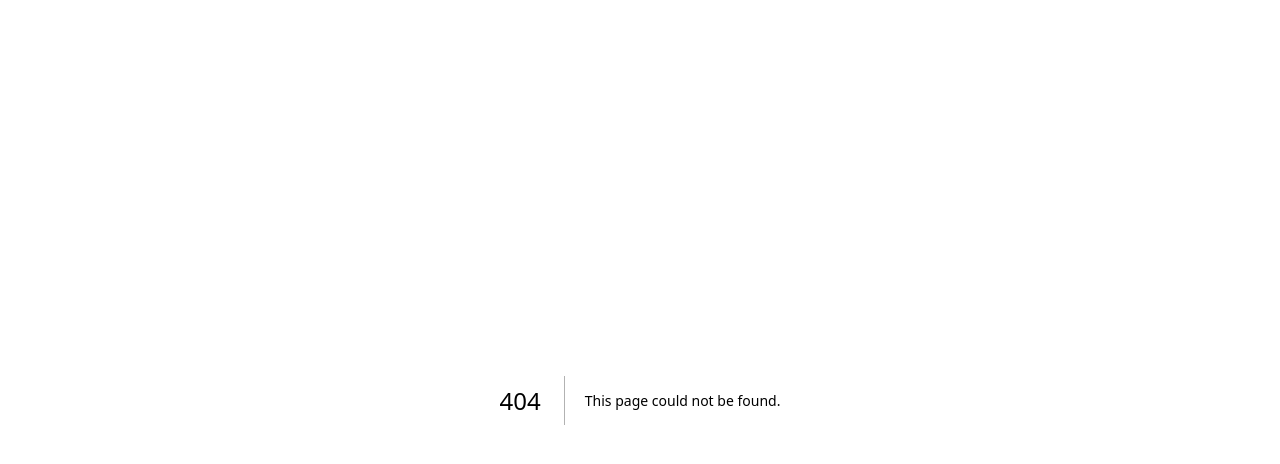
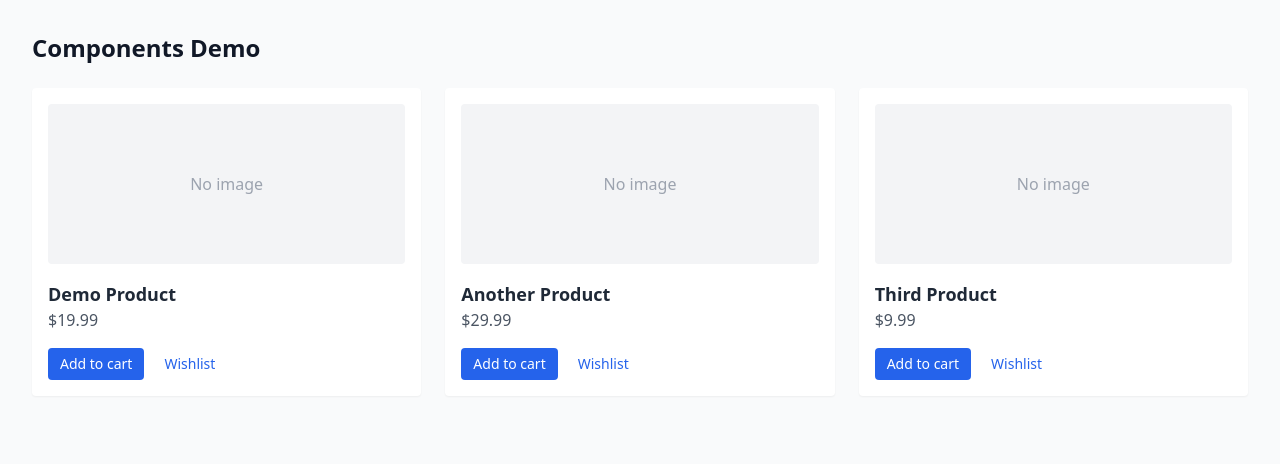
Before and after one commit to portable36/colorcom, a Next.js app in the folder microservices/web-frontend/: page /components-demo in a window 1280 px wide. Before the commit this address had no page. Shown: the top 464 px of the page. Built offline with nearby package versions, Linux system fonts and the light colour scheme.

Commit message:
feat(ui): add basic design system components (Button, Card, ProductCard) and demo

```diff
--- /dev/null
+++ b/microservices/web-frontend/components/Button.tsx
@@ -0,0 +1,33 @@
+import React from 'react'
+
+type ButtonProps = React.ButtonHTMLAttributes<HTMLButtonElement> & {
+  variant?: 'primary' | 'secondary' | 'ghost'
+  size?: 'sm' | 'md' | 'lg'
+}
+
+export const Button: React.FC<ButtonProps> = ({
+  children,
+  variant = 'primary',
+  size = 'md',
+  className = '',
+  ...props
+}) => {
+  const base = 'inline-flex items-center justify-center rounded font-medium focus:outline-none focus-visible:ring-2 focus-visible:ring-offset-2'
+  const variants: Record<string, string> = {
+    primary: 'bg-blue-600 text-white hover:bg-blue-700',
+    secondary: 'bg-gray-200 text-gray-800 hover:bg-gray-300',
+    ghost: 'bg-transparent text-blue-600 hover:bg-blue-50'
+  }
+  const sizes: Record<string, string> = {
+    sm: 'px-3 py-1.5 text-sm',
+    md: 'px-4 py-2 text-base',
+    lg: 'px-6 py-3 text-lg'
+  }
+  return (
+    <button className={`${base} ${variants[variant]} ${sizes[size]} ${className}`} {...props}>
+      {children}
+    </button>
+  )
+}
+
+export default Button
--- /dev/null
+++ b/microservices/web-frontend/components/Card.tsx
@@ -0,0 +1,13 @@
+import React from 'react'
+
+type CardProps = React.HTMLAttributes<HTMLDivElement>
+
+export const Card: React.FC<CardProps> = ({ children, className = '', ...props }) => {
+  return (
+    <div className={`rounded bg-white shadow-sm p-4 ${className}`} {...props}>
+      {children}
+    </div>
+  )
+}
+
+export default Card
--- /dev/null
+++ b/microservices/web-frontend/components/ProductCard.tsx
@@ -0,0 +1,43 @@
+import React from 'react'
+import Link from 'next/link'
+import { Card } from './Card'
+import { Button } from './Button'
+
+type Product = {
+  id: string
+  name: string
+  price: number
+  image?: string
+  vendorId?: string
+}
+
+type Props = {
+  product: Product
+}
+
+export const ProductCard: React.FC<Props> = ({ product }) => {
+  return (
+    <Card className="flex flex-col">
+      <Link href={`/products/${product.id}`} className="block">
+        <div className="h-40 bg-gray-100 rounded mb-4 flex items-center justify-center overflow-hidden">
+          {product.image ? (
+            // eslint-disable-next-line @next/next/no-img-element
+            <img src={product.image} alt={product.name} className="object-cover w-full h-full" />
+          ) : (
+            <div className="text-gray-400">No image</div>
+          )}
+        </div>
+      </Link>
+      <div className="flex-1">
+        <h3 className="text-lg font-semibold text-gray-800">{product.name}</h3>
+        <div className="text-gray-600">${product.price.toFixed(2)}</div>
+      </div>
+      <div className="mt-4 flex gap-2">
+        <Button variant="primary" size="sm">Add to cart</Button>
+        <Button variant="ghost" size="sm">Wishlist</Button>
+      </div>
+    </Card>
+  )
+}
+
+export default ProductCard
--- /dev/null
+++ b/microservices/web-frontend/components/index.ts
@@ -0,0 +1,3 @@
+export { Button } from './Button'
+export { Card } from './Card'
+export { ProductCard } from './ProductCard'
--- /dev/null
+++ b/microservices/web-frontend/pages/components-demo.tsx
@@ -0,0 +1,17 @@
+import React from 'react'
+import ProductCard from '../components/ProductCard'
+
+const demoProduct = { id: 'demo-1', name: 'Demo Product', price: 19.99 }
+
+export default function ComponentsDemo() {
+  return (
+    <main className="p-8">
+      <h1 className="text-2xl font-bold mb-6">Components Demo</h1>
+      <div className="grid grid-cols-1 sm:grid-cols-2 lg:grid-cols-3 gap-6">
+        <ProductCard product={demoProduct} />
+        <ProductCard product={{...demoProduct, id: 'demo-2', name: 'Another Product', price: 29.99}} />
+        <ProductCard product={{...demoProduct, id: 'demo-3', name: 'Third Product', price: 9.99}} />
+      </div>
+    </main>
+  )
+}
--- a/microservices/web-frontend/styles/globals.css
+++ b/microservices/web-frontend/styles/globals.css
@@ -8,6 +8,12 @@ html, body, #__next {
 
 body {
   @apply bg-gray-50 text-gray-900;
+}
+
+:root {
+  --color-brand: #2563eb;
+  --color-brand-contrast: #ffffff;
+  --radius-md: 0.5rem;
 }
 
 :focus {
--- a/microservices/web-frontend/tailwind.config.cjs
+++ b/microservices/web-frontend/tailwind.config.cjs
@@ -1,7 +1,19 @@
 module.exports = {
   content: ["./pages/**/*.{ts,tsx}", "./components/**/*.{ts,tsx}"],
   theme: {
-    extend: {},
+    extend: {
+      colors: {
+        brand: {
+          50: '#f6fbff',
+          100: '#e6f1ff',
+          500: '#2563eb'
+        }
+      },
+      container: {
+        center: true,
+        padding: '1rem'
+      }
+    },
   },
   plugins: [],
 };
```
Also changed, not shown: 1 other file (tests, documents, lock files or other folders).
